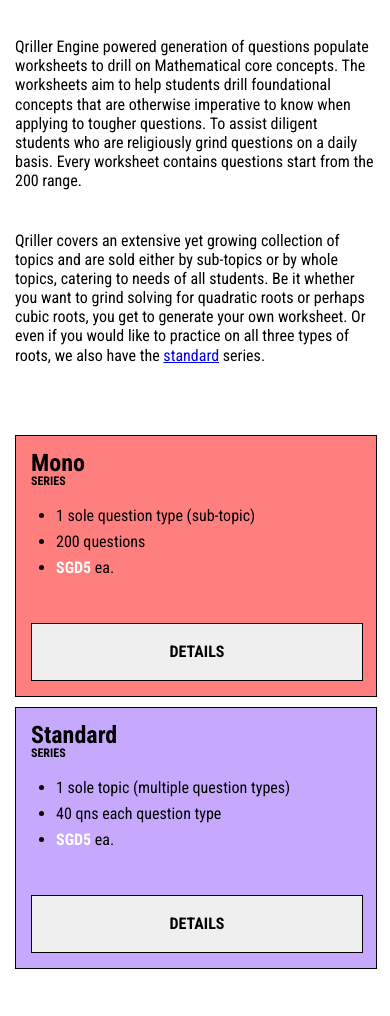
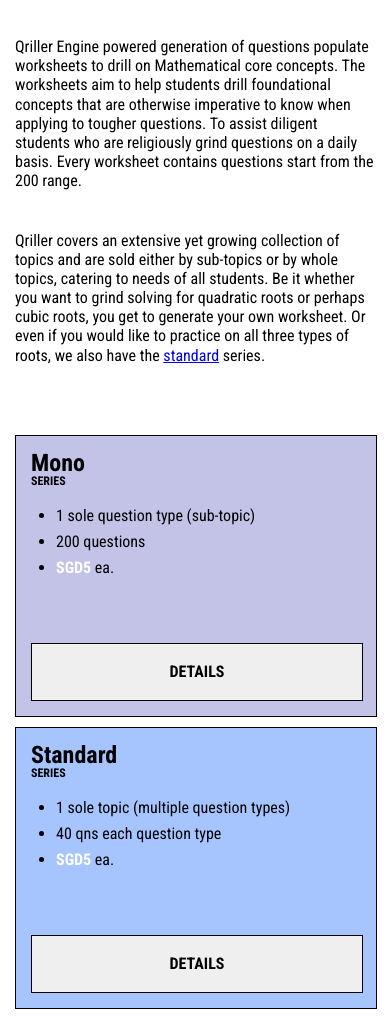
Before and after one commit to ballgoesvroomvroom/homelanding, a website: page public/html/views/qriller/landing_page.html in a window 390 px wide. Shown: the part 415-1431 px from the top of the page. Drawn offline with nearby package versions, Linux system fonts and the light colour scheme.

Commit message:
visual changes
increased min height of comparison cards
changed comparison cards to a monochromatic color palette
fixed topbar padding not minimising on mobile view

```diff
--- a/public/css/views/qriller_homepage.css
+++ b/public/css/views/qriller_homepage.css
@@ -161,18 +161,18 @@
 .series-comparison-unit {
 	position: relative;
 	width: calc(45% - 8px);
-	min-height: 230px;
+	min-height: 250px;
 
 	padding: 15px;
 
-	background-color: #ff7e7e;
+	background-color: #c3c2e7;
 	border-style: solid;
 	border-width: 1px;
 	border-color: black;
 }
 
 .series-comparison-unit:last-child {
-	background-color: #c6a9fd;
+	background-color: #a6c5ff;
 }
 
 .series-comparison-unit > ul {
@@ -231,6 +231,10 @@
 		--horizontal-padding: 15px;
 	}
 
+	.topbar-action-btn {
+		padding: 8px 10px;
+	}
+
 	#homepage-banner {
 		height: 250px;
 	}
```
